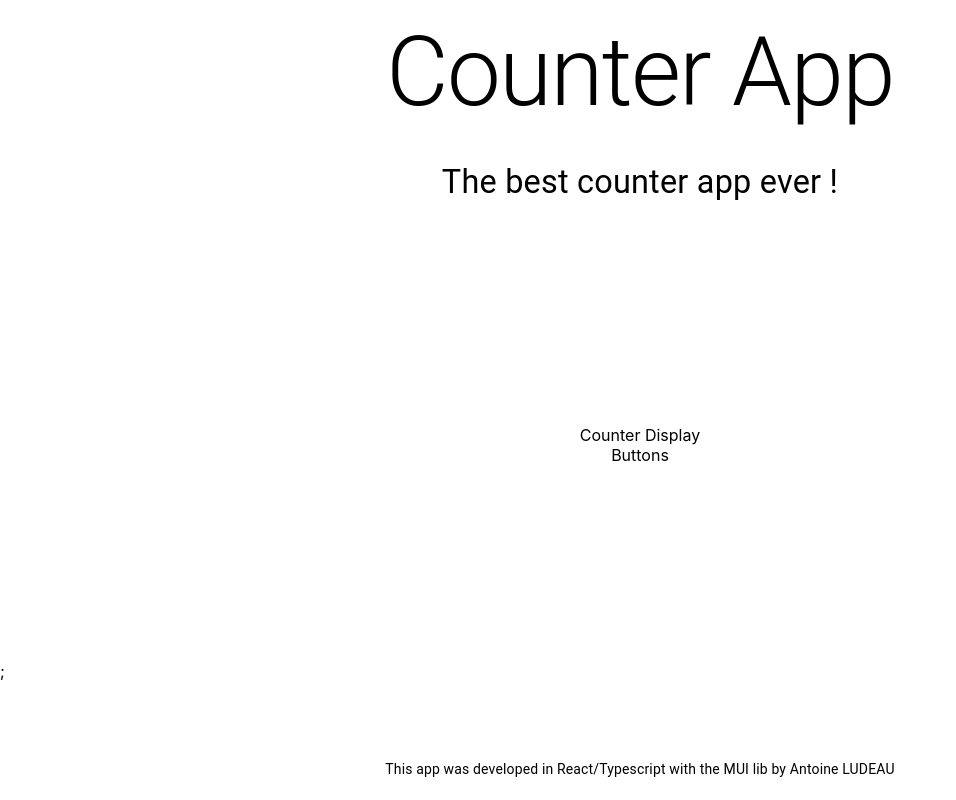
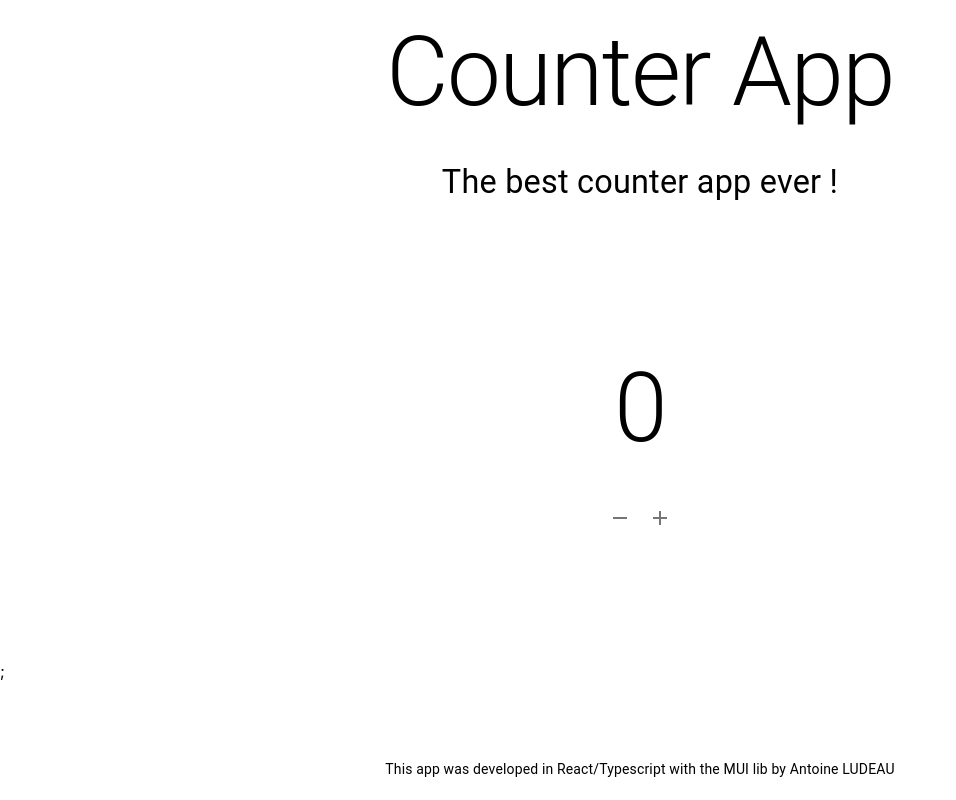
Before and after one commit to antoineludeau/counter-app, a React (Create React App) app: page / in a window 1280 px wide. Shown: the whole page, without its empty margins (0-956 px from the left). Built offline with nearby package versions, Linux system fonts and the light colour scheme.

Commit message:
Added counter state mechanism to add and remove count

```diff
--- a/src/components/atoms/index.tsx
+++ b/src/components/atoms/index.tsx
@@ -1,4 +1,6 @@
 import { AppTitle } from "./app-title";
 import { Footer } from "./footer";
+import { CounterDisplay } from "./counter-display";
+import { CounterButtons } from "./counter-buttons"
 
-export { AppTitle, Footer };
+export { AppTitle, Footer, CounterDisplay, CounterButtons };
--- a/src/components/molecules/counter.tsx
+++ b/src/components/molecules/counter.tsx
@@ -1,13 +1,25 @@
+import { useState } from "react";
 import Grid from "@mui/material/Grid";
+import { CounterDisplay, CounterButtons } from "../atoms";
+
+type handleAddRemoveCountAction = "add" | "remove";
 
 export const Counter = () => {
+  const [count, setCount] = useState<number>(0);
+
+  const handleAddRemoveCount = (action: handleAddRemoveCountAction) => {
+    action === "add"
+      ? setCount((prev) => prev + 1)
+      : setCount((prev) => prev - 1);
+  };
+
   return (
     <Grid container direction="column" alignItems={"center"}>
       <Grid item xs={12}>
-        Counter Display
+        <CounterDisplay count={count} />
       </Grid>
       <Grid item xs={12}>
-        Buttons
+        <CounterButtons handleAddRemoveCount={handleAddRemoveCount} />
       </Grid>
     </Grid>
   );
```
